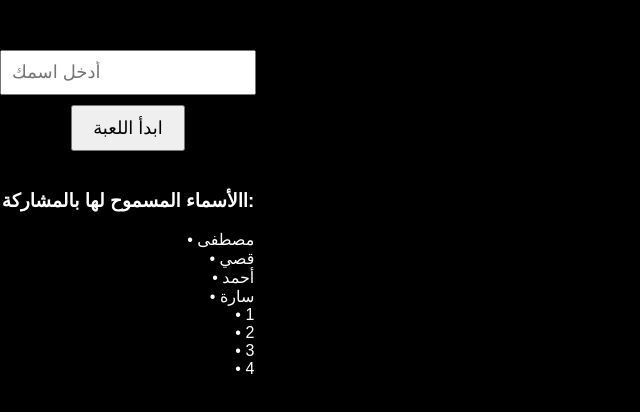
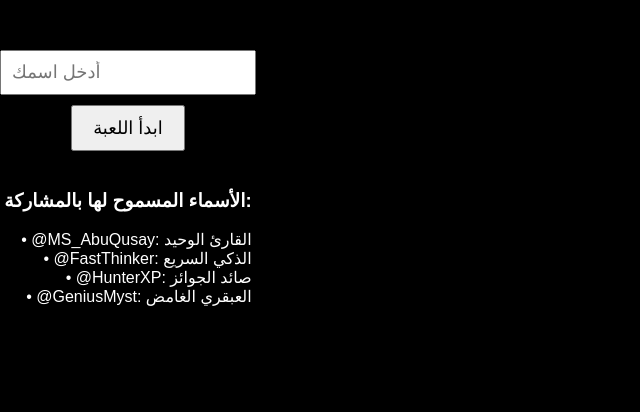
Before and after one commit to AbuQusayMS/Tbate-Game, a plain HTML site: page index.html in a window 1280 px wide. Both pictures are taken after a click on the button "اضغط للمشاركة". Shown: the whole page, without its empty margins (0-640 px from the left). Drawn offline with Linux system fonts and the light colour scheme.

Commit message:
Update index.html

```diff
--- a/index.html
+++ b/index.html
@@ -31,12 +31,13 @@
   <button onclick="startEntry()" style="padding:10px 20px;font-size:18px;cursor:pointer">اضغط للمشاركة</button>
 </div>
 
+</div>
 <!-- إدخال الاسم -->
 <div id="nameEntry" style="display:none;flex-direction:column;align-items:center;margin-top:50px;">
   <input id="playerName" type="text" placeholder="أدخل اسمك" style="padding:10px;font-size:18px;" />
   <button onclick="submitName()" style="margin-top:10px;padding:10px 20px;font-size:18px;cursor:pointer;">ابدأ اللعبة</button>
   <div style="margin-top:20px;text-align:right;">
-    <h3>االأسماء المسموح لها بالمشاركة:</h3>
+    <h3>الأسماء المسموح لها بالمشاركة:</h3>
     <ul style="list-style:none;padding:0;font-size:16px;" id="allowedNamesList"></ul>
   </div>
 </div>
@@ -56,7 +57,6 @@
   <div id="retryBox" style="display:none; margin-top: 20px;">
     <button onclick="retryGame()" style="padding:10px 20px; font-size:18px; cursor:pointer;">🔄 إعادة المحاولة</button>
   </div>
-      <div class="options" id="optionsBox"></div>
     </div>
   </div>
 
@@ -86,7 +86,12 @@
       { q: "كم عدد أشهر السنة؟", options: ["10", "11", "12", "13"], correct: 2 }
     ];
 
-    const prizes = ["المبتدئ", "المتقدم", "الذكي", "المحترف", "العبقري", "الأسطورة", "المرعب", "المدمر", "المهيمن", "الزاحف", "الصنديد", "الجلاد", "الزعيم", "الأثيري", "اللقب الأعظم"];
+    const allowedNames = [
+  { name: "القارئ الوحيد", username: "@MS_AbuQusay" },
+  { name: "الذكي السريع", username: "@FastThinker" },
+  { name: "صائد الجوائز", username: "@HunterXP" },
+  { name: "العبقري الغامض", username: "@GeniusMyst" }
+];
     let currentQuestion = 0;
 
     const questionText = document.getElementById("questionText");
@@ -184,9 +189,6 @@ document.getElementById("fiftyBtn").onclick = () => {
   document.getElementById("fiftyBtn").disabled = true;
 };
 
-    // قائمة الأسماء المسموح بها
-const allowedNames = ["مصطفى", "قصي", "أحمد", "سارة", "1", "2", "3", "4"]; // غيّرها حسب رغبتك
-
 function startEntry() {
   document.getElementById("startScreen").style.display = "none";
   document.getElementById("nameEntry").style.display = "flex";
@@ -196,16 +198,18 @@ function startEntry() {
 function renderAllowedNames() {
   const list = document.getElementById("allowedNamesList");
   list.innerHTML = "";
-  allowedNames.forEach(name => {
+  allowedNames.forEach(entry => {
     const li = document.createElement("li");
-    li.textContent = "• " + name;
+    li.textContent = `• ${entry.username}: ${entry.name}`;
     list.appendChild(li);
   });
 }
 
 function submitName() {
   const name = document.getElementById("playerName").value.trim();
-  if (allowedNames.includes(name)) {
+  const found = allowedNames.find(entry => entry.name === name);
+
+  if (found) {
     document.getElementById("nameEntry").style.display = "none";
     document.querySelector(".sidebar").style.display = "flex";
     document.querySelector(".container").style.display = "flex";
```
